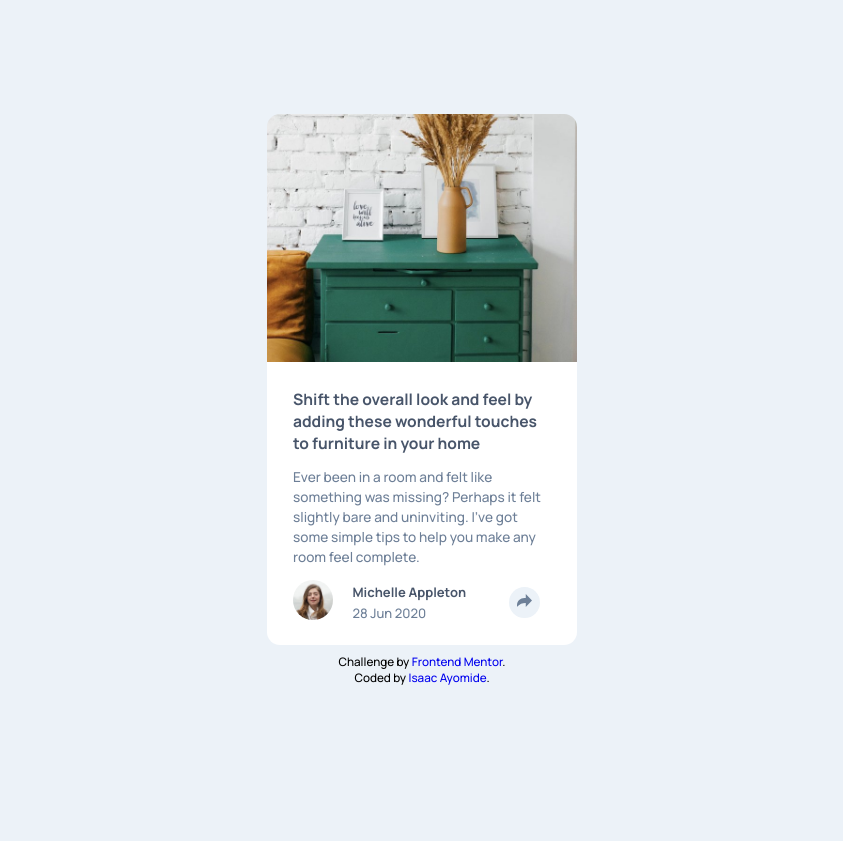
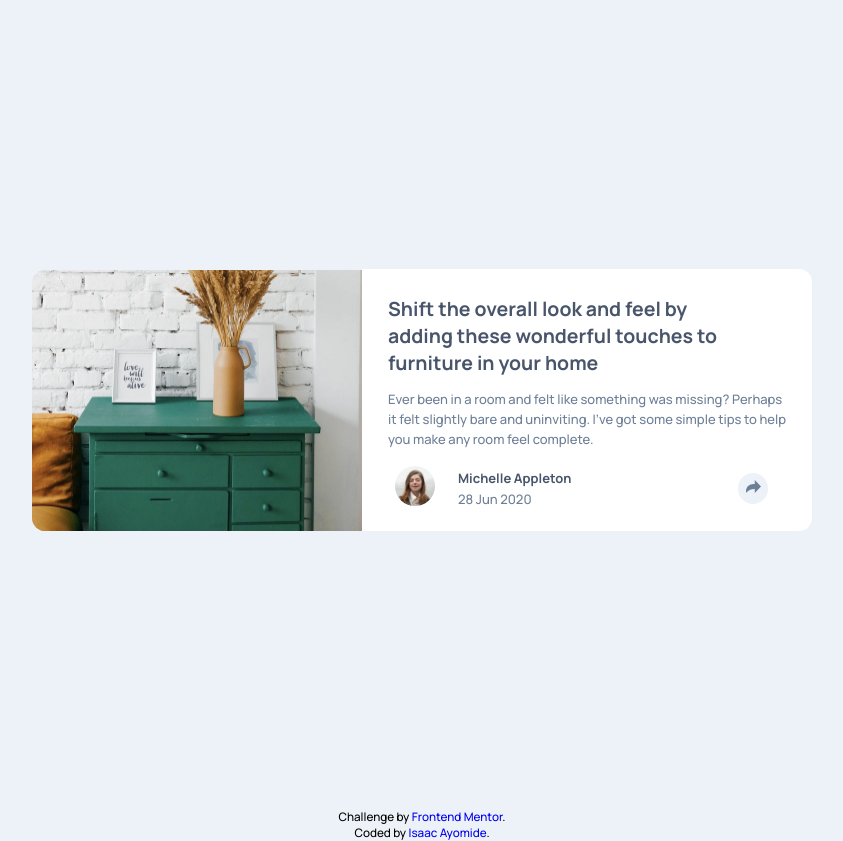
Before and after one commit to Isaacayomi/Article-Preview-Component, a plain HTML site: page index.html in a window 1280 px wide. Shown: the whole page, without its empty margins (218-1061 px from the left). Before the commit the page ends 800 px from the top, so only its background shows below. Drawn offline with Linux system fonts and the light colour scheme.

Commit message:
wip (add desktop design)

```diff
--- a/style.css
+++ b/style.css
@@ -26,11 +26,11 @@ body {
   height: 100vh;
   place-content: center;
   margin-inline: auto;
-  width: 310px;
+  width: 330px;
 }
 
 .img-container {
-  width: 310px;
+  width: 330px;
 }
 
 .img-container img {
@@ -44,28 +44,30 @@ body {
 .text-section {
   background-color: white;
   border-radius: 0 0 1rem 1rem;
+  box-shadow: 0 4px 4px 4px rgba(198, 196, 196, 0.062);
 }
 
 .text-section .heading {
-  padding: 2rem;
+  padding-block: 2rem;
+  padding-inline: 2.5rem;
   color: var(--Dark-Grayish-Blue);
   font-size: 1.2rem;
   padding-bottom: 1rem;
 }
 
 .text-section .subtext {
-  padding-inline: 2rem;
+  padding-inline: 2.5rem;
   color: var(--Desaturated-Dark-Blue);
   font-size: 1.05rem;
   line-height: 1.55rem;
-  padding-bottom: 1rem;
+  padding-bottom: 1.3rem;
 }
 
 .inactive-state {
   display: flex;
   align-items: center;
   gap: 1.5rem;
-  padding-inline: 2rem;
+  padding-inline: 2.5rem;
   padding-bottom: 1.6rem;
 }
 
@@ -150,6 +152,46 @@ body {
 }
 /* Active state ends */
 
+/* Hides hidden state */
 .hidden {
   display: none;
 }
+
+@media screen and (min-width: 1024px) {
+  .container {
+    display: flex;
+    align-items: center;
+    max-width: 1440px;
+    width: 100%;
+  }
+
+  .img-container img {
+    border-radius: 1rem 0 0 1rem;
+    height: 261px;
+  }
+
+  .text-section {
+    border-radius: 0 1rem 1rem 0;
+    box-shadow: none;
+  }
+
+  .text-section .heading {
+    padding-inline: 2rem;
+    width: 400px;
+    font-size: 1.5rem;
+  }
+
+  .text-section .subtext {
+    font-size: 1rem;
+    width: 450px;
+    padding-inline: 2rem;
+  }
+
+  .inactive-state {
+    gap: 1.8rem;
+  }
+
+  .avatar-name {
+    margin-right: 11rem;
+  }
+}
```
Also changed, not shown: index.html (+2 -2 lines), 1 other file.
